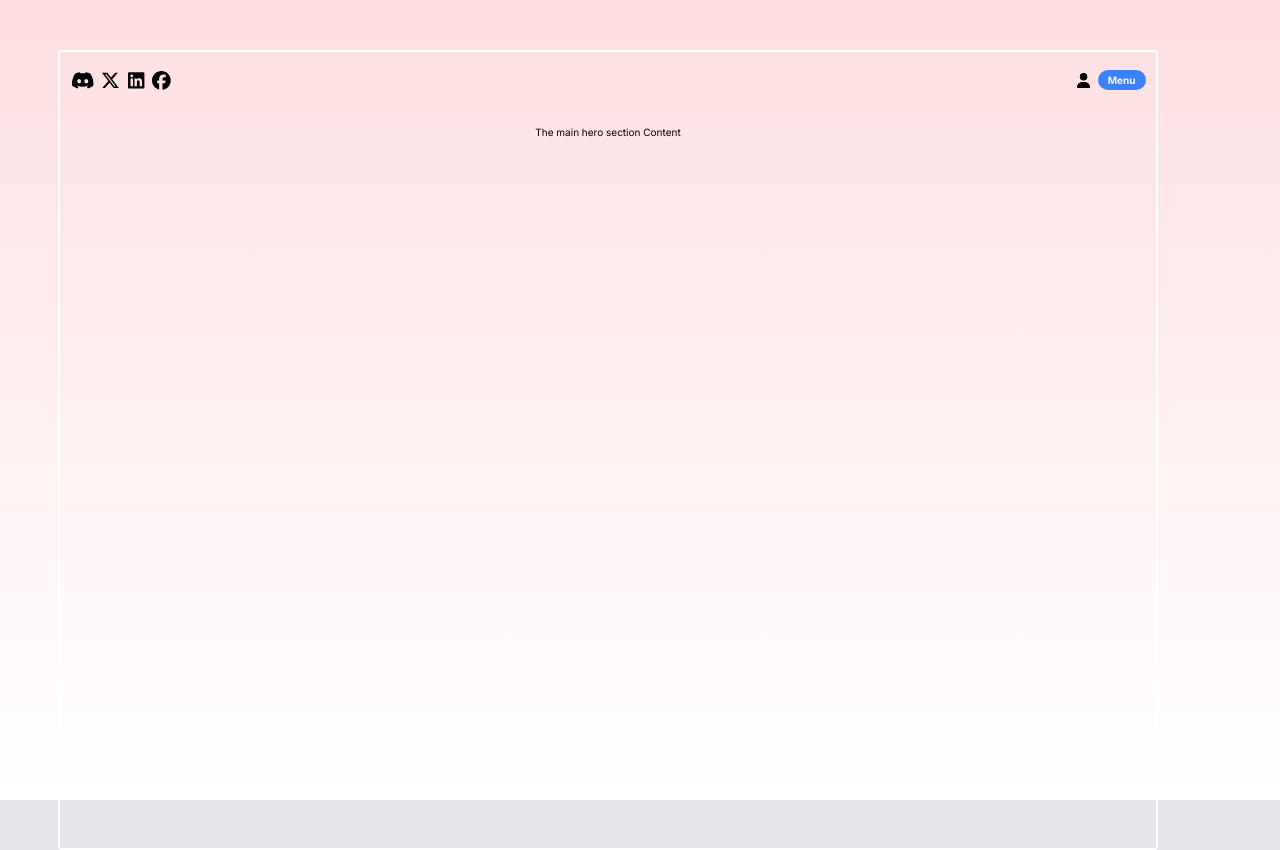
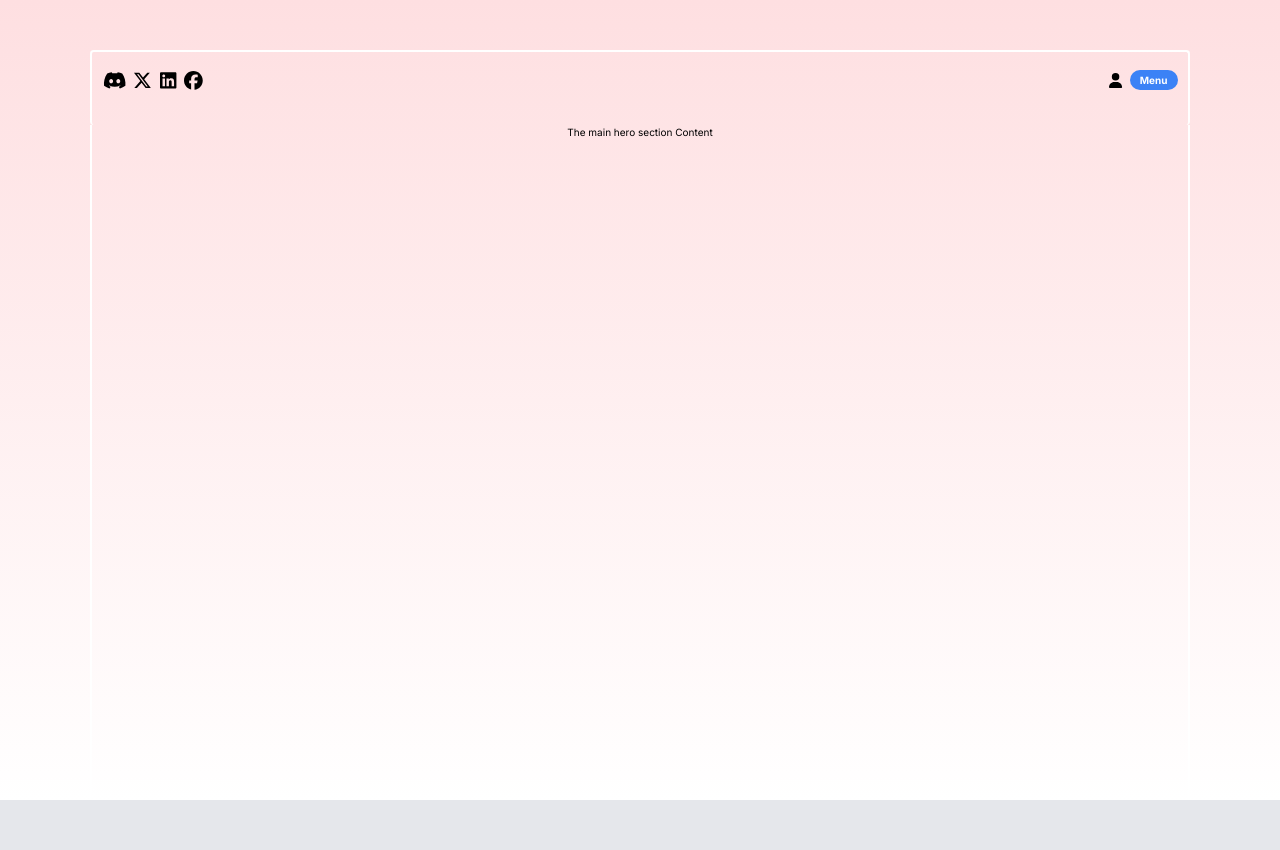
Before and after one commit to sciwork/swconf2024, a Next.js app: page / in a window 1280 px wide. After the commit the page ends 800 px from the top, so only its background shows below. Built offline with nearby package versions, Linux system fonts and the light colour scheme.

Commit message:
Solve gray space

```diff
--- a/app/page.tsx
+++ b/app/page.tsx
@@ -11,11 +11,11 @@ import { FontAwesomeIcon } from "@fortawesome/react-fontawesome";
 export default function Home() {
   return (
     <section id="hero-section">
-      <div className="tw-w-screen tw-h-screen tw-bg-gradient-to-b tw-from-[#FEDFE1] tw-to-[#FFF] tw-relative">
-        <header>
-          <div className="lg:tw-pt-20 tw-w-[95%] tw-flex tw-flex-col tw-items-center tw-pt-5 ">
-            <div className="tw-flex tw-w-[95%] xl:tw-w-[110rem]  tw-justify-between tw-items-center tw-relative tw-px-5 tw-pt-8 tw-pb-14">
-              <div className="tw-absolute tw-top-0 tw-left-0 tw-h-screen tw-w-full tw-border-2 tw-rounded-md tw-border-white tw-hidden xl:tw-block"></div>
+      <div className="tw-w-screen tw-h-screen tw-bg-gradient-to-b tw-from-[#FEDFE1] tw-to-[#FFF] tw-relative overflow-y-scroll">
+        <header className="tw-w-[100%] tw-h-[100%]">
+          <div className="lg:tw-pt-20 tw-w-[100%] tw-h-[100%] tw-flex tw-flex-col tw-items-center tw-pt-5">
+            <div className="tw-flex tw-w-[100%] xl:tw-w-[110rem]  tw-justify-between tw-items-center tw-relative tw-px-5 tw-pt-8 tw-pb-14 border-l-2 tw-border-white">
+              <div className="tw-absolute tw-h-[100%] tw-top-0 tw-left-0 tw-w-full tw-border-t-2 tw-border-l-2 tw-border-r-2 tw-rounded-md tw-border-white tw-hidden xl:tw-block tw-z-[5]"></div>
               <div className="tw-flex">
                 <FontAwesomeIcon
                   icon={faDiscord}
@@ -44,7 +44,9 @@ export default function Home() {
                 </button>
               </div>
             </div>
-            <p> The main hero section Content</p>
+            <div className="tw-flex tw-w-[100%] xl:tw-w-[110rem] tw-h-[100%] tw-justify-center tw-border-l-2 tw-border-r-2 tw-border-white">
+              <p> The main hero section Content</p>
+            </div>
           </div>
         </header>
       </div>
```
